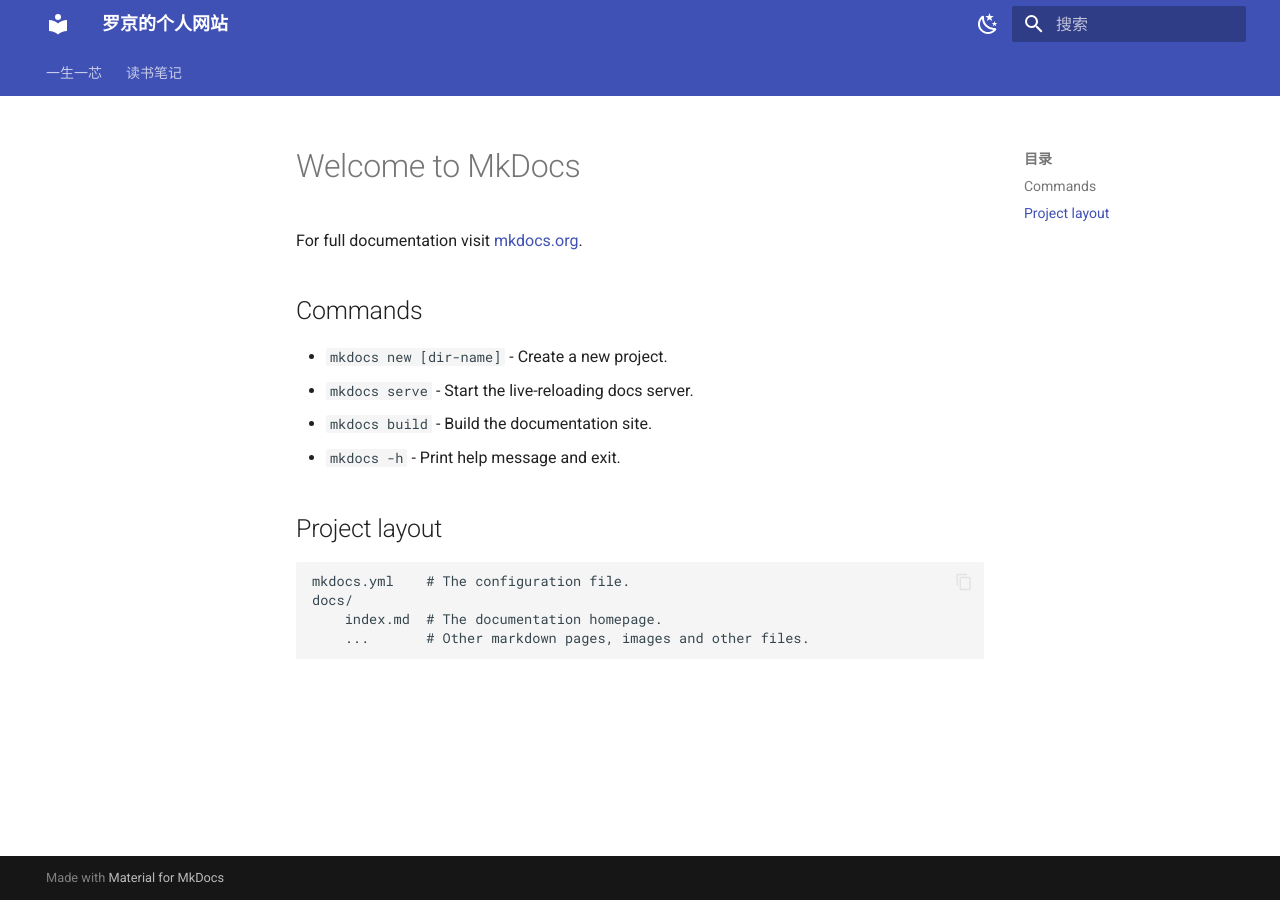
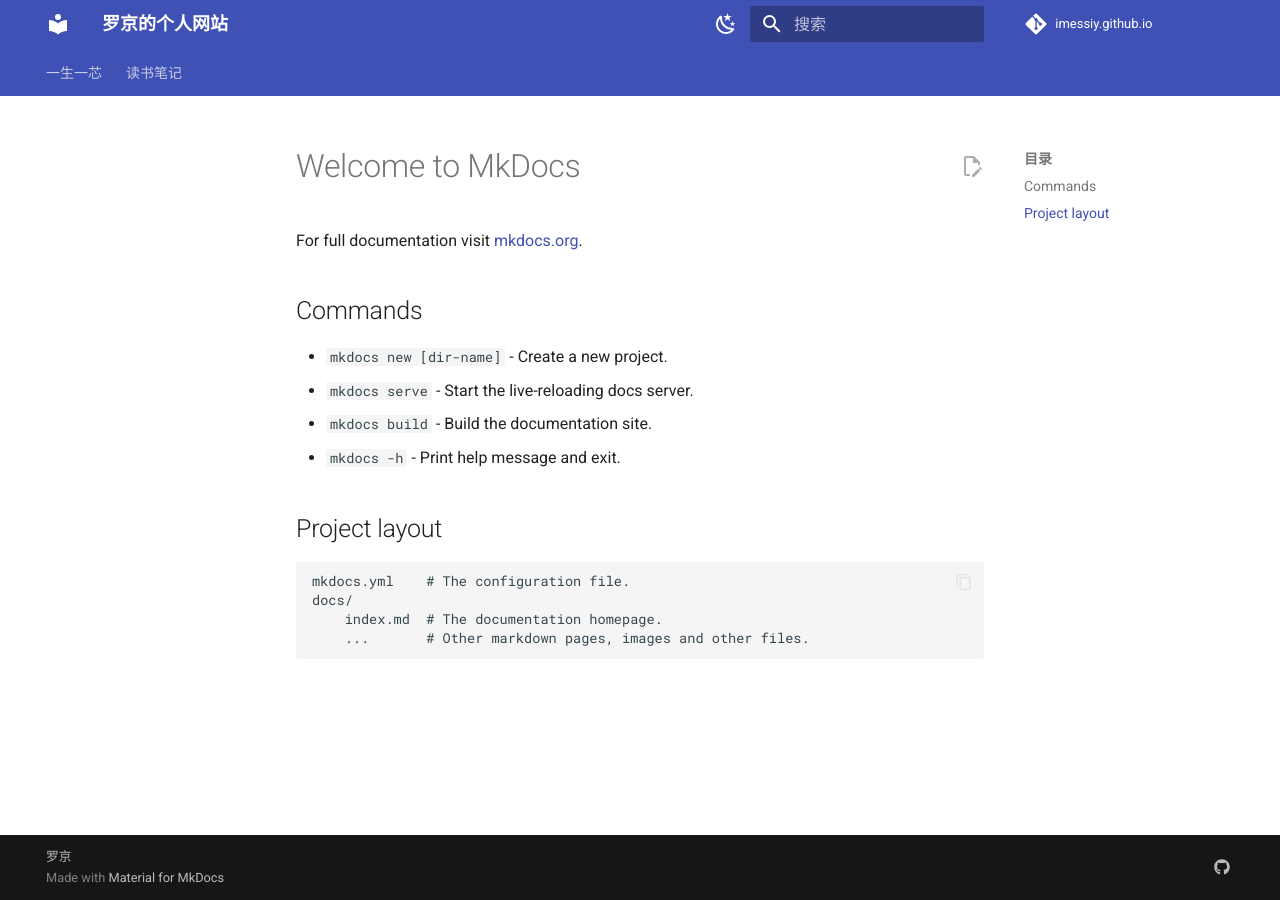
Before and after one commit to imessiy/Luo-Jing.github.io, an MkDocs documentation site: the page built from docs/index.md, in a window 1280 px wide. Built offline with MkDocs 1.6.1 and Material for MkDocs 9.7.7, drawn with Linux system fonts in a browser that asks for light colours; comment, search, counter and statistics services are not loaded.

Commit message:
edit mkdocs.yml

```diff
--- a/mkdocs.yml
+++ b/mkdocs.yml
@@ -62,3 +62,29 @@
     # https://squidfunk.github.io/mkdocs-material/setup/adding-a-git-repository/#code-actions
     - content.action.edit
   language: zh # 一些提示性的文字会变成中文
+  icon:
+  # [添加 GitHub 仓库]
+  # https://squidfunk.github.io/mkdocs-material/setup/adding-a-git-repository/#repository-icon
+  repo: fontawesome/brands/github
+# [点击按钮跳转至 GitHub 修改 Markdown 源文件]
+# https://squidfunk.github.io/mkdocs-material/setup/adding-a-git-repository/#code-actions
+edit_uri: edit/main/docs/
+# [top-right corner]
+# [添加 GitHub 仓库]
+# https://squidfunk.github.io/mkdocs-material/setup/adding-a-git-repository/
+repo_url: https://github.com/imessiy/imessiy.github.io
+repo_name: imessiy.github.io
+# [bottom-left corner]
+# [版权说明]
+# https://squidfunk.github.io/mkdocs-material/setup/setting-up-the-footer/#copyright-notice
+copyright: 罗京
+# [bottom-right corner]
+extra:
+  # [添加社交网络图标和链接]
+  # https://squidfunk.github.io/mkdocs-material/setup/setting-up-the-footer/#social-links
+  # 搜索图标：https://squidfunk.github.io/mkdocs-material/reference/icons-emojis/#search
+  # name 会在鼠标悬浮时提示
+  social: # icons
+    - name: GitHub | imessiy
+      icon: fontawesome/brands/github
+      link: https://github.com/imessiy
```
Also changed, not shown: docs/notes.md (renamed from docs/nots.md).
